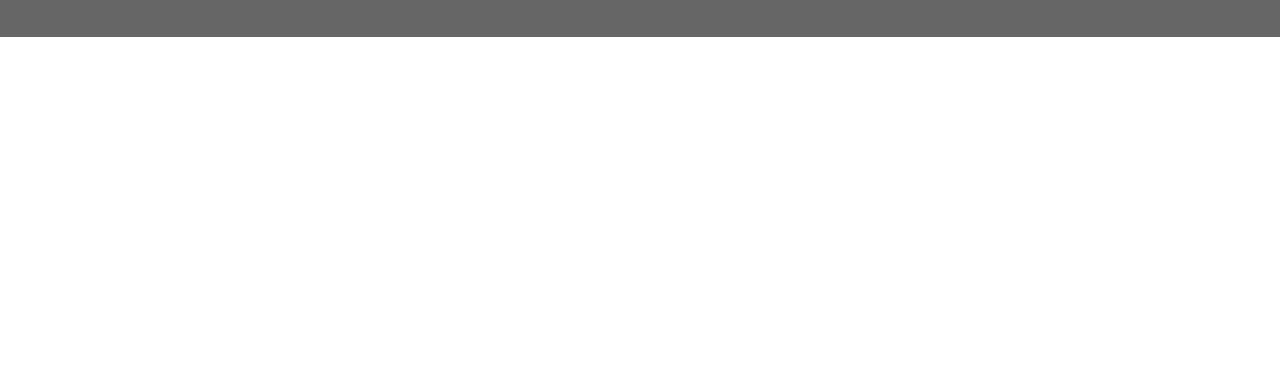
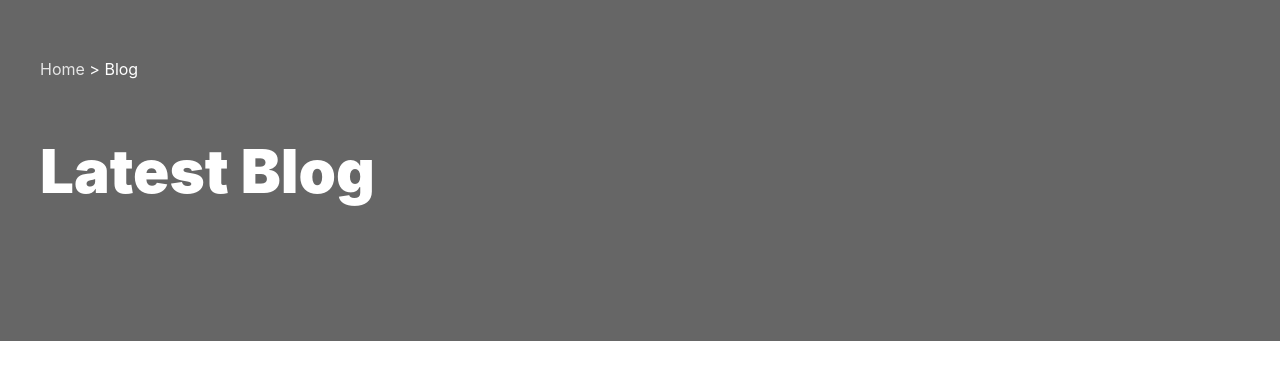
Before and after one commit to hursedhimmatov7-del/GIT4, a website: page src/page4.html in a window 1280 px wide. Shown: the part 85-464 px from the top of the page. Drawn offline with nearby package versions, Linux system fonts and the light colour scheme; files that its build step writes are made by us from their sources.

Commit message:
Add section 1 on page 4

```diff
--- a/src/page4.html
+++ b/src/page4.html
@@ -25,5 +25,14 @@
             <p class="lg:hidden text-white text-2xl font-bold">☰</p>
         </div>
     </header>
+
+<main>
+    <section class="p-5 lg:px-0 lg:pb-25 bg-[#666666]">
+        <div class="flex flex-col gap-5 pb-10 lg:gap-15 max-w-300 m-auto">
+            <p class="text-[#E6E6E6]">Home <span class="text-white">> Blog</span></p>
+            <h1 class="text-5xl lg:text-6xl font-black text-white">Latest Blog</h1>
+        </div>
+    </section>
+</main>
 </body>
 </html>
```
